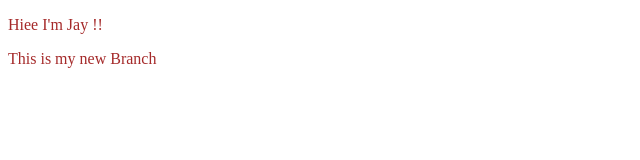
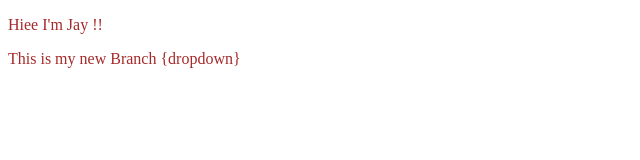
Before and after one commit to jayy-parmar/LocalRepo, a plain HTML site: page index.html in a window 1280 px wide. Shown: the full height of the page, 0-640 px from the left. Drawn offline with Linux system fonts and the light colour scheme.

Commit message:
dropdown add

```diff
--- a/index.html
+++ b/index.html
@@ -8,6 +8,6 @@
 </head>
 <body>
     <p>Hiee I'm Jay !!</p>
-    <p>This is my new Branch</p>
+    <p>This is my new Branch {dropdown}</p>
 </body>
 </html>
```
